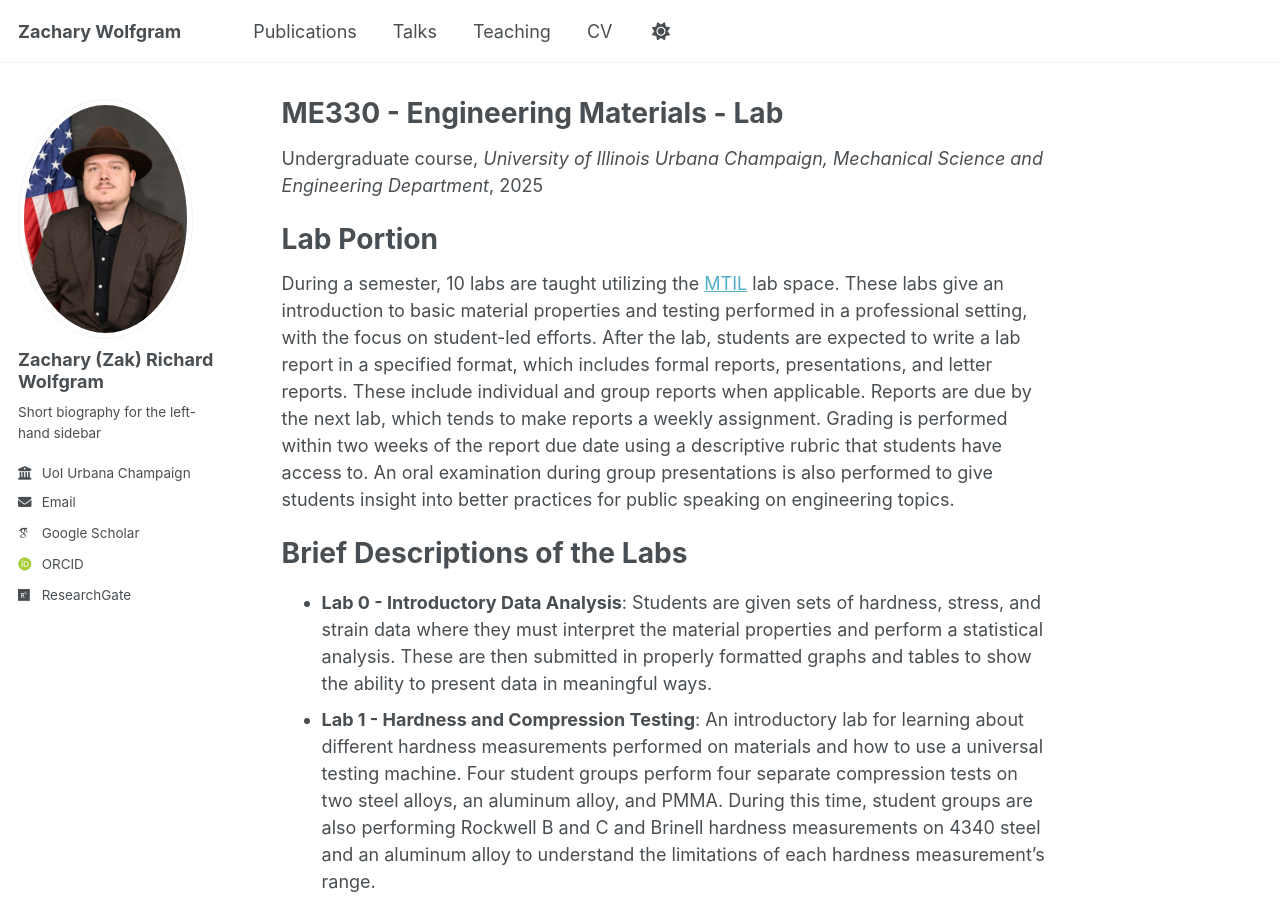
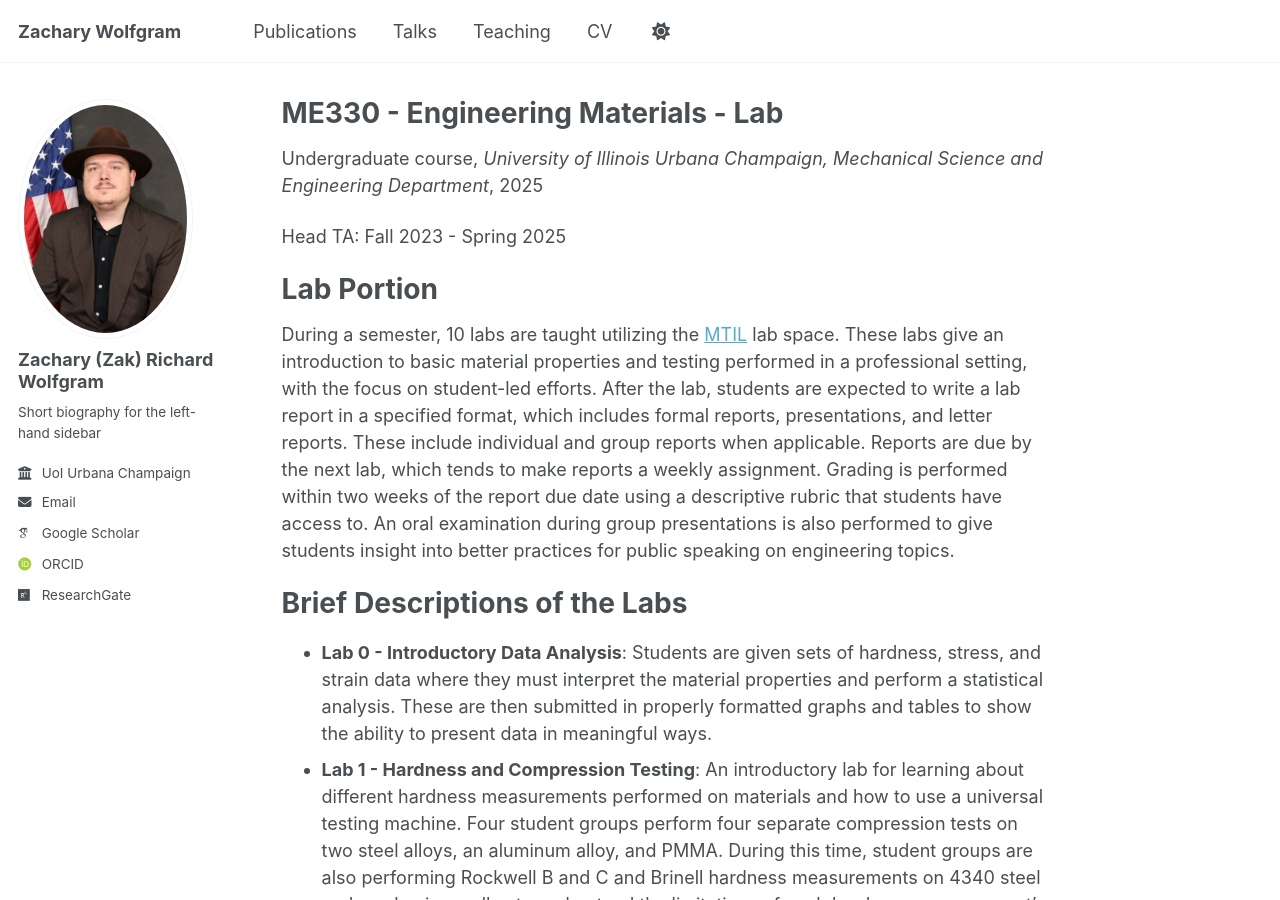
Before and after one commit to ZWolfgram/Zwolfgram.github.io, a Jekyll site: the page built from _teaching/2022-2025-teaching-1.md, in a window 1280 px wide and 900 px high. Built offline with Jekyll 4.4.1, drawn with Linux system fonts in a browser that asks for light colours; some web fonts are replaced.

Commit message:
Update 2022-2025-teaching-1.md

```diff
--- a/_teaching/2022-2025-teaching-1.md
+++ b/_teaching/2022-2025-teaching-1.md
@@ -5,6 +5,8 @@ type: "Undergraduate course"
 permalink: /teaching/2022-2025-teaching-1
 venue: "University of Illinois Urbana Champaign, Mechanical Science and Engineering Department"
 ---
+Head TA: Fall 2023 - Spring 2025
+
 Lab Portion
 ======
 
```
